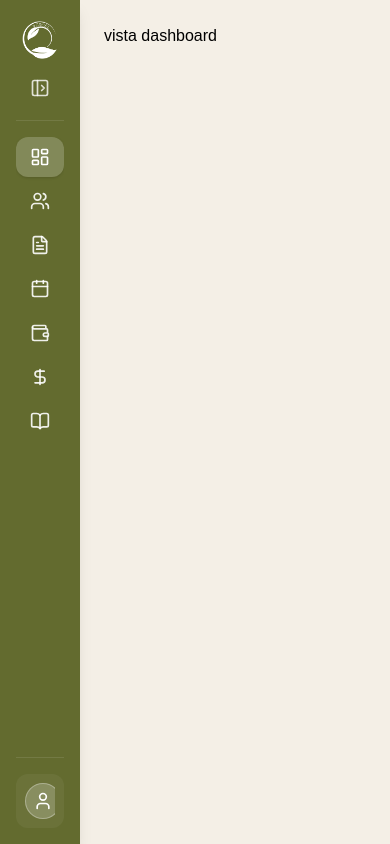
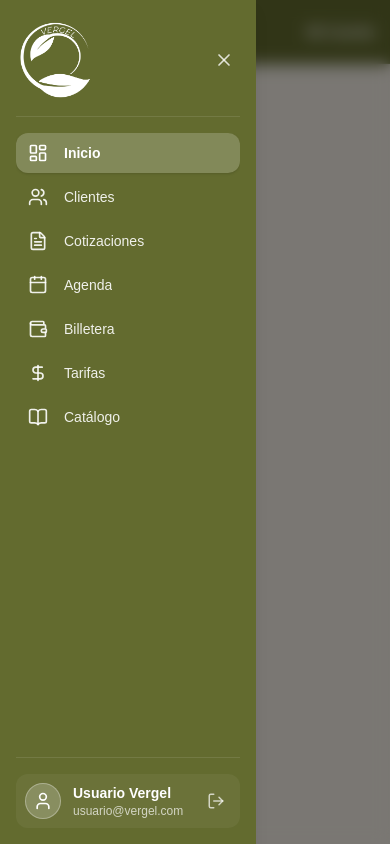
Before and after one commit to VinicioD/Vergel_Front, a React (Vite) app: page /users/dashboard in a window 390 px wide. Both pictures are taken after a click on the button "Toggle menu". Built offline with nearby package versions, Linux system fonts and the light colour scheme.

Commit message:
fix-design: sidebar para movil

```diff
--- a/src/components/Sidebar.tsx
+++ b/src/components/Sidebar.tsx
@@ -1,10 +1,12 @@
-import React from "react";
+import React, { useState } from "react";
 import { NavLink, useLocation, useNavigate } from "react-router-dom";
 import {
   PanelLeftClose,
   PanelLeftOpen,
   LogOut,
   User,
+  Menu,
+  X,
   type LucideIcon,
 } from "lucide-react";
 import LogoVergel from "../assets/Logo.png";
@@ -26,42 +28,73 @@ export default function Sidebar({
   setIsCollapsed,
   items,
 }: SidebarProps) {
+  const [isMobileOpen, setIsMobileOpen] = useState(false);
   const location = useLocation();
   const navigate = useNavigate();
 
-  // Detecta si estamos en el modulo admin o users para saber a qué perfil ir
   const isAdmin = location.pathname.startsWith("/admin");
   const profilePath = isAdmin ? "/admin/profile" : "/users/profile";
   const isProfileActive = location.pathname.startsWith(profilePath);
 
   const handleLogout = (e: React.MouseEvent) => {
-    e.stopPropagation(); // Evita que al dar clic en salir nos navegue al perfil
+    e.stopPropagation();
     e.preventDefault();
     localStorage.removeItem("token");
     navigate("/login");
   };
 
   return (
+    <>
+      {/* BOTÓN HAMBURGUESA Y BARRA SUPERIOR (Solo visible en móviles - md:hidden) */}
+      <div className="md:hidden fixed top-0 left-0 right-0 h-16 bg-[#636B2F] dark:bg-zinc-900 border-b border-white/10 dark:border-zinc-800 z-40 px-4 flex items-center justify-between shadow-md">
+        <div className="flex items-center gap-3">
+          <button
+            onClick={() => setIsMobileOpen(!isMobileOpen)}
+            className="p-2 rounded-lg text-white hover:bg-white/10 transition-colors"
+            aria-label="Toggle menu"
+          >
+            {isMobileOpen ? <X size={24} /> : <Menu size={24} />}
+          </button>
+          <img src={LogoVergel} alt="Logo" className="w-8 h-8 object-contain" />
+        </div>
+        <span className="text-white font-semibold text-sm">
+          {isAdmin ? "Admin Panel" : "Mi Cuenta"}
+        </span>
+      </div>
+
+      {/* OVERLAY PARA CERRAR EL MENÚ EN MÓVIL AL HACER CLIC FUERA */}
+      {isMobileOpen && (
+        <div
+          onClick={() => setIsMobileOpen(false)}
+          className="md:hidden fixed inset-0 bg-black/50 z-40 backdrop-blur-sm transition-opacity"
+        />
+      )}
+
+      {/* SIDEBAR PRINCIPAL */}
       <aside
-      className={`sticky top-0 h-screen bg-[#636B2F] text-white p-4 flex flex-col justify-between font-sans shadow-lg transition-all duration-300 shrink-0 ${
-        isCollapsed ? "w-20" : "w-64"
+        className={`fixed md:sticky top-0 left-0 h-screen bg-[#636B2F] dark:bg-zinc-900 text-white dark:text-zinc-100 p-4 flex flex-col justify-between font-sans shadow-lg transition-all duration-300 z-50 shrink-0 ${
+          // Ancho y posicionamiento en Desktop vs Móvil
+          isCollapsed ? "md:w-20" : "md:w-64"
+        } w-64 ${
+          // Ocultar totalmente a la izquierda en móvil cuando está cerrado
+          isMobileOpen ? "translate-x-0" : "-translate-x-full md:translate-x-0"
         }`}
       >
         {/* SECCIÓN SUPERIOR: Header + Navegación */}
         <div className="flex flex-col gap-4 flex-1 min-h-0">
           {/* Header / Logo + Botón dinámico */}
-        <div className="w-full border-b border-white/10 pb-4 pt-1">
+          <div className="w-full border-b border-white/10 dark:border-zinc-800 pb-4 pt-1">
             <div
               className={`flex items-center transition-all duration-300 ${
                 isCollapsed
                   ? "flex-col justify-center gap-3"
-                : "relative justify-center"
+                  : "relative justify-between md:justify-center"
               }`}
             >
               {/* Logo */}
               <div
                 className={`flex items-center justify-center transition-all duration-300 ${
-                isCollapsed ? "w-10 h-10" : "w-28 h-28"
+                  isCollapsed ? "w-10 h-10" : "w-20 h-20 md:w-28 md:h-28"
                 }`}
               >
                 <img
@@ -71,10 +104,11 @@ export default function Sidebar({
                 />
               </div>
 
-            {/* Botón de colapsar */}
+              {/* Botón de cerrar en móvil / colapsar en Desktop */}
+              <div className="flex items-center gap-2">
                 <button
                   onClick={() => setIsCollapsed(!isCollapsed)}
-              className={`p-1.5 rounded-lg text-white/80 hover:text-white hover:bg-white/10 transition-colors ${
+                  className={`hidden md:block p-1.5 rounded-lg text-white/80 hover:text-white hover:bg-white/10 dark:hover:bg-zinc-800 transition-colors ${
                     isCollapsed ? "static" : "absolute right-0 top-0"
                   }`}
                   title={isCollapsed ? "Expandir menú" : "Colapsar menú"}
@@ -85,6 +119,15 @@ export default function Sidebar({
                     <PanelLeftClose size={20} />
                   )}
                 </button>
+
+                {/* Botón de cerrar para vista móvil */}
+                <button
+                  onClick={() => setIsMobileOpen(false)}
+                  className="md:hidden p-1.5 rounded-lg text-white/80 hover:text-white hover:bg-white/10"
+                >
+                  <X size={20} />
+                </button>
+              </div>
             </div>
           </div>
 
@@ -98,15 +141,22 @@ export default function Sidebar({
                 <NavLink
                   key={item.name}
                   to={item.path}
+                  onClick={() => setIsMobileOpen(false)} // Cierra el sidebar al hacer clic en móvil
                   title={isCollapsed ? item.name : undefined}
                   className={`flex items-center gap-4 px-3 py-2.5 rounded-xl transition-all text-left text-sm ${
                     isActive
-                    ? "bg-white/20 text-white font-semibold shadow-sm"
-                    : "text-white/90 hover:bg-white/10 hover:text-white"
-                } ${isCollapsed ? "justify-center" : ""}`}
+                      ? "bg-white/20 dark:bg-zinc-800 text-white font-semibold shadow-sm"
+                      : "text-white/90 dark:text-zinc-300 hover:bg-white/10 dark:hover:bg-zinc-800/60 hover:text-white"
+                  } ${isCollapsed ? "md:justify-center" : ""}`}
                 >
                   <Icon className="w-5 h-5 shrink-0" />
-                {!isCollapsed && <span className="truncate">{item.name}</span>}
+                  <span
+                    className={`truncate ${
+                      isCollapsed ? "md:hidden" : "inline"
+                    }`}
+                  >
+                    {item.name}
+                  </span>
                 </NavLink>
               );
             })}
@@ -114,44 +164,48 @@ export default function Sidebar({
         </div>
 
         {/* SECCIÓN INFERIOR: Perfil + Logout */}
-      <div className="border-t border-white/10 pt-4 mt-2">
+        <div className="border-t border-white/10 dark:border-zinc-800 pt-4 mt-2">
           <NavLink
             to={profilePath}
+            onClick={() => setIsMobileOpen(false)}
             title={isCollapsed ? "Mi Perfil" : undefined}
             className={`flex items-center gap-3 p-2 rounded-xl transition-all border ${
               isProfileActive
-              ? "bg-white/20 border-white/30 text-white font-semibold shadow-sm"
-              : "bg-white/5 border-transparent hover:bg-white/10 text-white/90"
-          } ${isCollapsed ? "justify-center" : "justify-between"}`}
+                ? "bg-white/20 dark:bg-zinc-800 border-white/30 dark:border-zinc-700 text-white font-semibold shadow-sm"
+                : "bg-white/5 dark:bg-zinc-800/40 border-transparent hover:bg-white/10 dark:hover:bg-zinc-800 text-white/90 dark:text-zinc-300"
+            } ${isCollapsed ? "md:justify-center" : "justify-between"}`}
           >
             <div className="flex items-center gap-3 overflow-hidden">
-            <div className="w-9 h-9 rounded-full bg-white/20 flex items-center justify-center shrink-0 border border-white/30">
+              <div className="w-9 h-9 rounded-full bg-white/20 dark:bg-zinc-700 flex items-center justify-center shrink-0 border border-white/30 dark:border-zinc-600">
                 <User className="w-5 h-5 text-white" />
               </div>
 
-            {!isCollapsed && (
-              <div className="flex flex-col min-w-0">
-                <span className="text-sm font-semibold truncate text-white">
+              <div
+                className={`flex flex-col min-w-0 ${
+                  isCollapsed ? "md:hidden" : "flex"
+                }`}
+              >
+                <span className="text-sm font-semibold truncate text-white dark:text-zinc-100">
                   {isAdmin ? "Admin Vergel" : "Usuario Vergel"}
                 </span>
-                <span className="text-xs text-white/70 truncate">
+                <span className="text-xs text-white/70 dark:text-zinc-400 truncate">
                   {isAdmin ? "admin@vergel.com" : "usuario@vergel.com"}
                 </span>
               </div>
-            )}
             </div>
 
-          {!isCollapsed && (
             <button
               onClick={handleLogout}
-              className="p-1.5 text-white/70 hover:text-white hover:bg-white/10 rounded-lg transition-colors shrink-0"
+              className={`p-1.5 text-white/70 dark:text-zinc-400 hover:text-white dark:hover:text-zinc-100 hover:bg-white/10 dark:hover:bg-zinc-700 rounded-lg transition-colors shrink-0 ${
+                isCollapsed ? "md:hidden" : "block"
+              }`}
               title="Cerrar sesión"
             >
               <LogOut size={18} />
             </button>
-          )}
           </NavLink>
         </div>
       </aside>
+    </>
   );
 }
```
Lines whose indentation alone changed are shown as unchanged.
